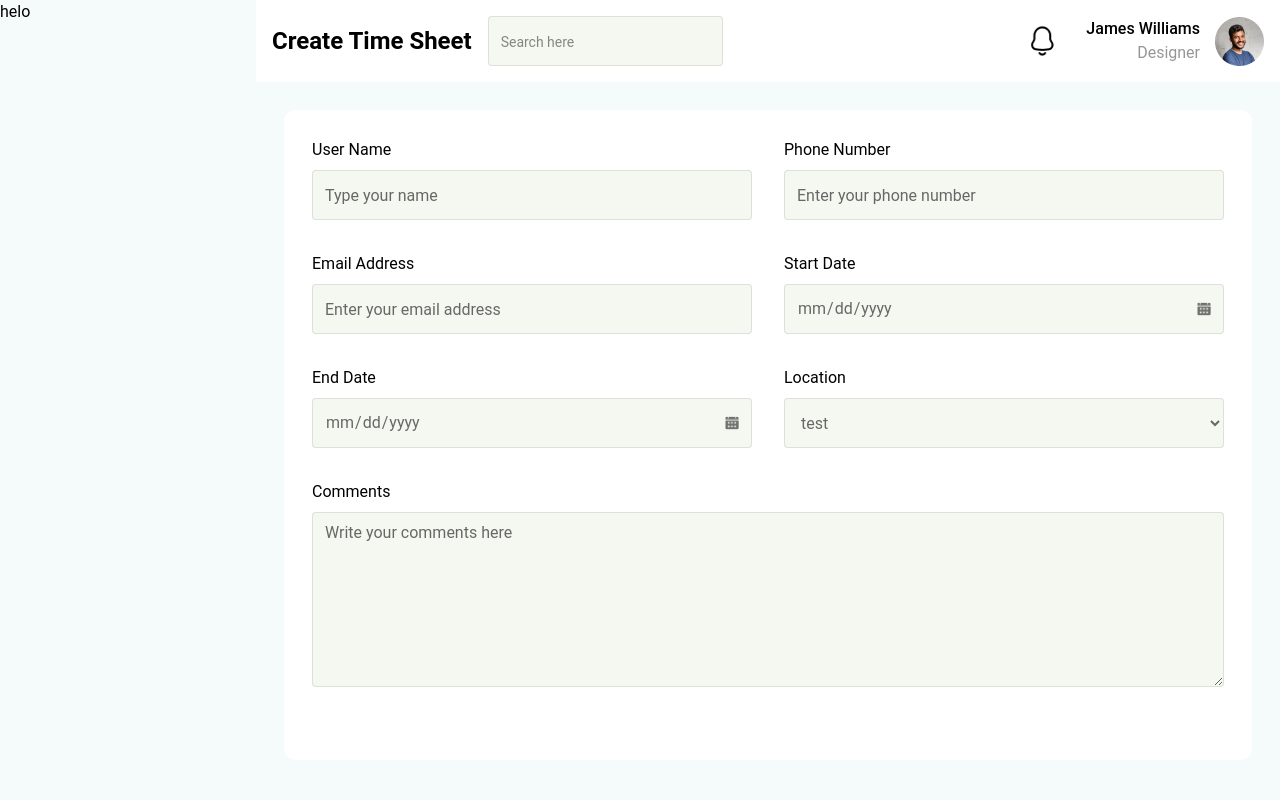
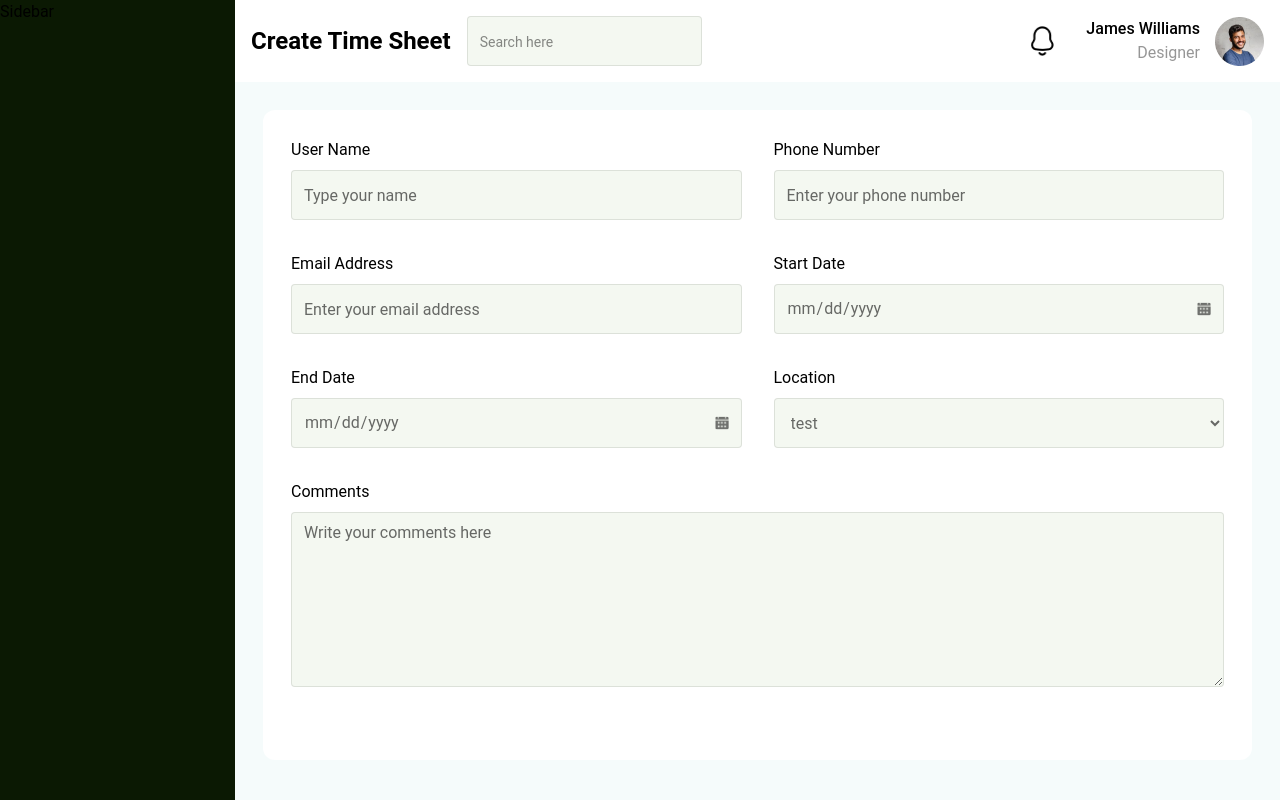
Before and after one commit to Sardar-Taha/task-project, a Next.js app: page / in a window 1280 px wide. Built offline with nearby package versions, Linux system fonts and the light colour scheme.

Commit message:
Sidebar layout added

```diff
--- a/src/app/components/index.js
+++ b/src/app/components/index.js
@@ -1,2 +1 @@
 export { default as NavbarComp } from "./navbar";
-export { default as ReportComponet } from "./reports";
--- a/src/app/components/reports/index.js
+++ /dev/null
@@ -1,86 +0,0 @@
-import React from "react";
-
-const ReportComponet = () => {
-  return (
-    <div className="bg-[#fff] m-7 p-7 min-h-[calc(100vh-150px)] rounded-xl">
-      {/* form-start */}
-      <div className=" flex gap-8">
-        {/*left-label */}
-        <div className="w-full">
-          <label className="block text-[#000] text-[16px] font-[400] mb-2">
-            User Name
-          </label>
-          <input
-            type="text"
-            placeholder="Type your name"
-            className="placeholder w-full h-[50px] py-2 px-3 bg-[#F4F8F1] border border-[#0B1903] border-opacity-[0.1] rounded shadow-none focus:outline-none "
-          />
-
-          <label className="block text-[#000] text-[16px] font-[400] mb-2  mt-[2rem]">
-            Email Address
-          </label>
-          <input
-            type="text"
-            placeholder="Enter your email address"
-            className="placeholder w-full h-[50px] py-2 px-3 bg-[#F4F8F1] border border-[#0B1903] border-opacity-[0.1] rounded shadow-none focus:outline-none "
-          />
-
-          <label className="block text-[#000] text-[16px] font-[400] mb-2 mt-[2rem]">
-            End Date
-          </label>
-          <input
-            type="date"
-            className="placeholder w-full h-[50px] py-2 px-3 bg-[#F4F8F1] border border-[#0B1903] border-opacity-[0.1] rounded shadow-none focus:outline-none text-[#000] text-opacity-[0.58]"
-          />
-        </div>
-        {/* left-label */}
-
-        {/* right-label */}
-
-        <div className="w-full">
-          <label className="block text-[#000] text-[16px] font-[400] mb-2">
-            Phone Number
-          </label>
-          <input
-            type="text"
-            placeholder="Enter your phone number"
-            className="placeholder w-full h-[50px] py-2 px-3 bg-[#F4F8F1] border border-[#0B1903] border-opacity-[0.1] rounded shadow-none focus:outline-none "
-          />
-
-          <label className="block text-[#000] text-[16px] font-[400] mb-2 mt-[2rem]">
-            Start Date
-          </label>
-          <input
-            type="date"
-            className="placeholder w-full h-[50px] py-2 px-3 bg-[#F4F8F1] border border-[#0B1903] border-opacity-[0.1] rounded shadow-none focus:outline-none text-[#000] text-opacity-[0.58]"
-          />
-
-          <label className="block text-[#000] text-[16px] font-[400] mb-2 mt-[2rem]">
-            Location
-          </label>
-          <select
-            type="text"
-            placeholder="Select Location"
-            className="placeholder w-full h-[50px] py-2 px-3 bg-[#F4F8F1] border border-[#0B1903] border-opacity-[0.1] rounded shadow-none focus:outline-none   text-[#000] text-opacity-[0.58] "
-          >
-            <option>test</option>
-            <option>test1</option>
-            <option>test2</option>
-          </select>
-        </div>
-        {/*right-label */}
-      </div>
-
-      <label className="block text-[#000] text-[16px] font-[400] mb-2 mt-[2rem]">
-        Comments
-      </label>
-      <textarea
-        placeholder="Write your comments here"
-        className="placeholder w-full  py-2 px-3 bg-[#F4F8F1] border border-[#0B1903] border-opacity-[0.1] rounded shadow-none focus:outline-none min-h-[175px]"
-      />
-      {/* form-end */}
-    </div>
-  );
-};
-
-export default ReportComponet;
--- /dev/null
+++ b/src/app/components/sidebar.jsx
@@ -0,0 +1,7 @@
+import React from "react";
+
+function Sidebar() {
+  return <div className="w-full bg-secondary h-screen">Sidebar</div>;
+}
+
+export default Sidebar;
--- a/src/app/layout.js
+++ /dev/null
@@ -1,24 +0,0 @@
-import { Inter } from "next/font/google";
-import "./globals.css";
-
-const inter = Inter({ subsets: ["latin"] });
-
-export const metadata = {
-  title: "Create Next App",
-  description: "Generated by create next app",
-};
-
-export default function RootLayout({ children }) {
-  return (
-    <html lang="en">
-      <body className={inter.className}>
-        <div className="flex h-screen flex-col md:flex-row overflow-hidden ">
-          <div className="w-full flex-none md:w-64">
-            <h1>helo</h1>
-          </div>
-          <div className="flex-grow overflow-auto">{children}</div>
-        </div>
-      </body>
-    </html>
-  );
-}
--- /dev/null
+++ b/src/app/layout.jsx
@@ -0,0 +1,29 @@
+import { Inter } from "next/font/google";
+import "./globals.css";
+import Sidebar from "./components/sidebar";
+import { NavbarComp } from "./components";
+
+const inter = Inter({ subsets: ["latin"] });
+
+export const metadata = {
+  title: "Content Management System",
+  description: "Test Project",
+};
+
+export default function RootLayout({ children }) {
+  return (
+    <html lang="en">
+      <body className={inter.className}>
+        <div className="flex h-screen flex-col md:flex-row md:overflow-hidden ">
+          <div className="w-full flex-none md:w-[235px]">
+            <Sidebar />
+          </div>
+          <div className="flex-grow overflow-auto">
+            <NavbarComp />
+            {children}
+          </div>
+        </div>
+      </body>
+    </html>
+  );
+}
--- a/src/app/page.js
+++ /dev/null
@@ -1,11 +0,0 @@
-import Image from "next/image";
-import { NavbarComp, ReportComponet } from "./components";
-
-export default function Home() {
-  return (
-    <div>
-      <NavbarComp />
-      <ReportComponet />
-    </div>
-  );
-}
--- /dev/null
+++ b/src/app/page.jsx
@@ -0,0 +1,86 @@
+import { NavbarComp } from "./components";
+
+export default function Home() {
+  return (
+    <div>
+      <div className="bg-[#fff] m-7 p-7 min-h-[calc(100vh-150px)] rounded-xl">
+        {/* form-start */}
+        <div className=" flex gap-8">
+          {/*left-label */}
+          <div className="w-full">
+            <label className="block text-[#000] text-[16px] font-[400] mb-2">
+              User Name
+            </label>
+            <input
+              type="text"
+              placeholder="Type your name"
+              className="placeholder w-full h-[50px] py-2 px-3 bg-inputBG border border-borderColor border-opacity-[0.1] rounded shadow-none focus:outline-none "
+            />
+
+            <label className="block text-[#000] text-[16px] font-[400] mb-2  mt-[2rem]">
+              Email Address
+            </label>
+            <input
+              type="text"
+              placeholder="Enter your email address"
+              className="placeholder w-full h-[50px] py-2 px-3 bg-inputBG border border-borderColor border-opacity-[0.1] rounded shadow-none focus:outline-none "
+            />
+
+            <label className="block text-[#000] text-[16px] font-[400] mb-2 mt-[2rem]">
+              End Date
+            </label>
+            <input
+              type="date"
+              className="placeholder w-full h-[50px] py-2 px-3 bg-inputBG border border-borderColor border-opacity-[0.1] rounded shadow-none focus:outline-none text-[#000] text-opacity-[0.58]"
+            />
+          </div>
+          {/* left-label */}
+
+          {/* right-label */}
+
+          <div className="w-full">
+            <label className="block text-[#000] text-[16px] font-[400] mb-2">
+              Phone Number
+            </label>
+            <input
+              type="text"
+              placeholder="Enter your phone number"
+              className="placeholder w-full h-[50px] py-2 px-3 bg-inputBG border border-borderColor border-opacity-[0.1] rounded shadow-none focus:outline-none "
+            />
+
+            <label className="block text-[#000] text-[16px] font-[400] mb-2 mt-[2rem]">
+              Start Date
+            </label>
+            <input
+              type="date"
+              className="placeholder w-full h-[50px] py-2 px-3 bg-inputBG border border-borderColor border-opacity-[0.1] rounded shadow-none focus:outline-none text-[#000] text-opacity-[0.58]"
+            />
+
+            <label className="block text-[#000] text-[16px] font-[400] mb-2 mt-[2rem]">
+              Location
+            </label>
+            <select
+              type="text"
+              placeholder="Select Location"
+              className="placeholder w-full h-[50px] py-2 px-3 bg-inputBG border border-borderColor border-opacity-[0.1] rounded shadow-none focus:outline-none   text-[#000] text-opacity-[0.58] "
+            >
+              <option>test</option>
+              <option>test1</option>
+              <option>test2</option>
+            </select>
+          </div>
+          {/*right-label */}
+        </div>
+
+        <label className="block text-[#000] text-[16px] font-[400] mb-2 mt-[2rem]">
+          Comments
+        </label>
+        <textarea
+          placeholder="Write your comments here"
+          className="placeholder w-full  py-2 px-3 bg-inputBG border border-borderColor border-opacity-[0.1] rounded shadow-none focus:outline-none min-h-[175px]"
+        />
+        {/* form-end */}
+      </div>
+    </div>
+  );
+}
--- a/tailwind.config.js
+++ b/tailwind.config.js
@@ -21,6 +21,12 @@ module.exports = {
       fontFamily: {
         sans: "Roboto",
       },
+      colors: {
+        secondary: "#0B1903",
+        btnBGColor: "#26710C",
+        borderColor: "#0B1903",
+        inputBG: "#F4F8F1",
+      },
       backgroundImage: {
         "gradient-radial": "radial-gradient(var(--tw-gradient-stops))",
         "gradient-conic":
```
Also changed, not shown: src/app/components/navbar.jsx (renamed from src/app/components/navbar/index.js).
